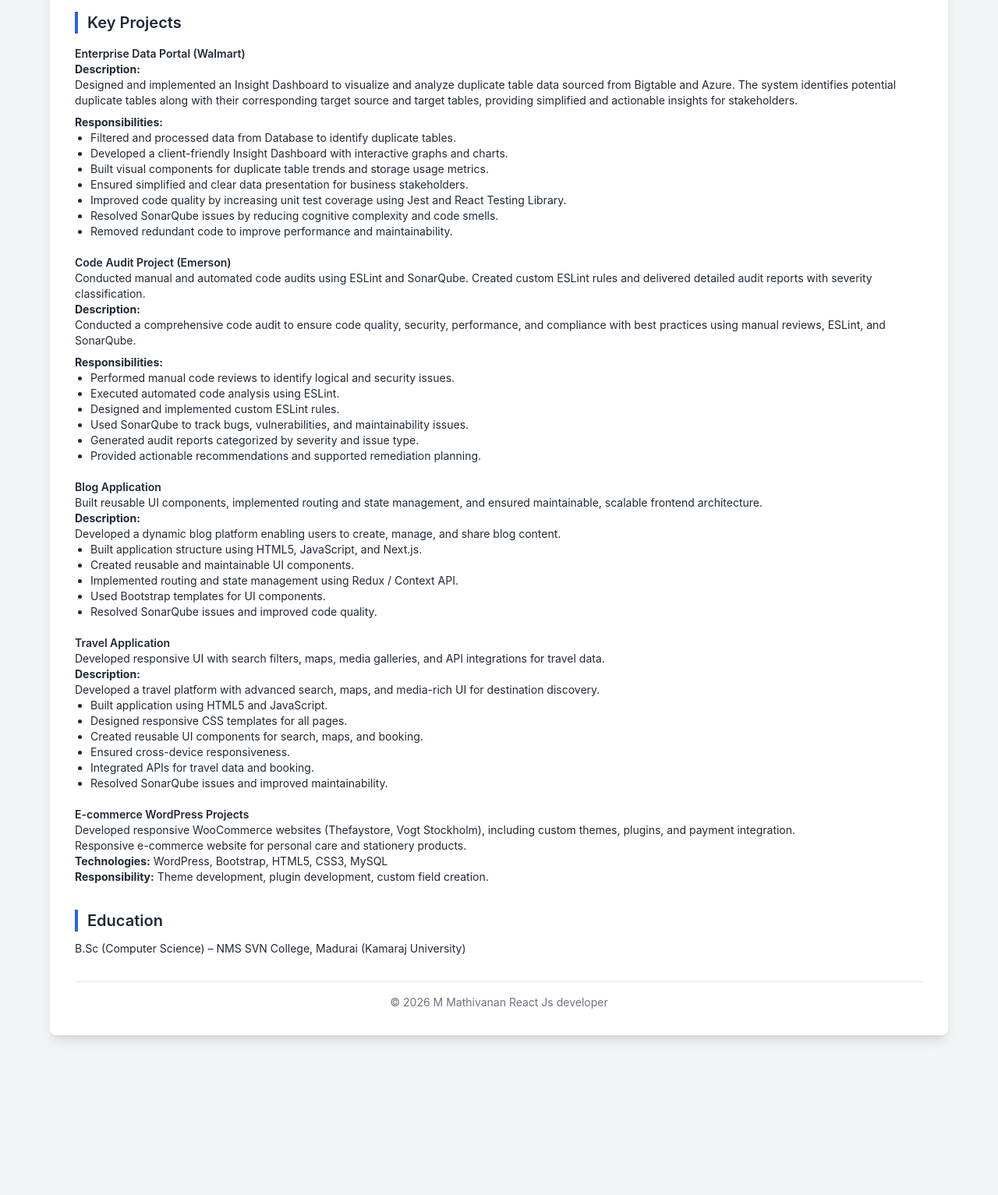
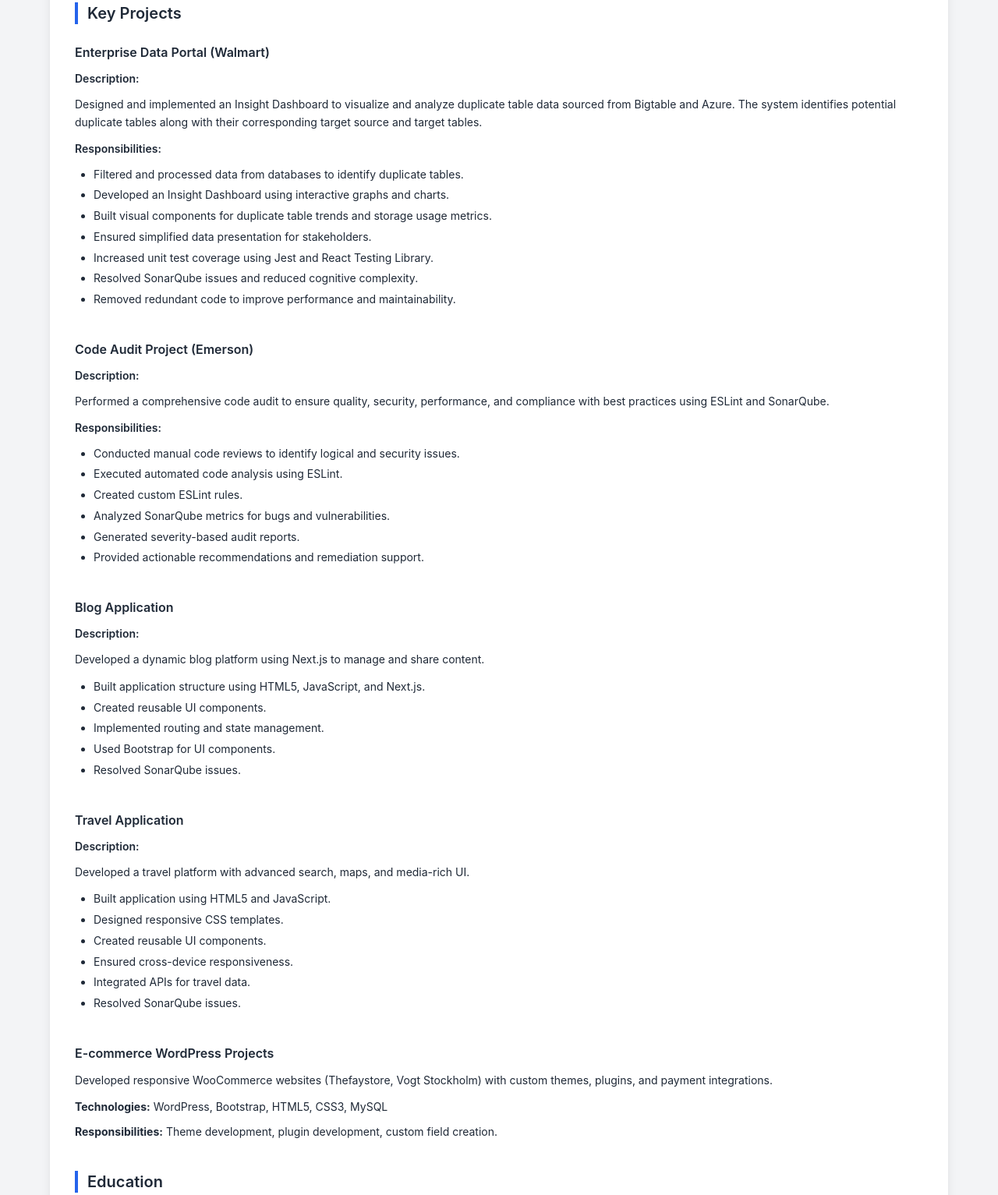
Before and after one commit to jackmathi/mathivanan.github.io, a website: page index.html in a window 1280 px wide. Shown: the part 830-2363 px from the top of the page at 78% size. Before the commit the page ends 2198 px from the top, so only its background shows below. Drawn offline with nearby package versions, Linux system fonts and the light colour scheme.

Commit message:
title space updated

```diff
--- a/index.html
+++ b/index.html
@@ -12,6 +12,15 @@
     body {
       font-family: 'Inter', sans-serif;
     }
+
+    @media print {
+      body {
+        background: white;
+      }
+      section {
+        margin-bottom: 24px;
+      }
+    }
   </style>
 </head>
 
@@ -20,24 +29,19 @@
 
     <!-- Header -->
     <header class="border-b pb-6 mb-6 flex flex-col md:flex-row md:justify-between md:items-start">
-
-  <!-- Left: Name & Role -->
       <div>
         <h1 class="text-3xl font-bold">M Mathivanan</h1>
         <p class="text-lg text-gray-600">Senior Software Engineer</p>
       </div>
 
-  <!-- Right: Contact Info -->
       <div class="mt-4 md:mt-0 text-md font-bold text-gray-700 text-left md:text-right space-y-1">
         <p>Email: mathibsc20@gmail.com</p>
         <p>Mobile: +91 96776 46565</p>
       </div>
-
     </header>
 
-
     <!-- Professional Summary -->
-    <section class="mb-8">
+    <section class="pb-10">
       <h2 class="text-xl font-semibold border-l-4 border-blue-600 pl-3 mb-3">
         Professional Summary
       </h2>
@@ -49,54 +53,56 @@
     </section>
 
     <!-- Skills -->
-    <section class="mb-8">
+    <section class="pb-10">
       <h2 class="text-xl font-semibold border-l-4 border-blue-600 pl-3 mb-4">
         Technical Skills
       </h2>
 
       <div class="grid grid-cols-1 md:grid-cols-3 gap-4">
         <div>
-          <h3 class="font-semibold mb-2">Frontend</h3>
+          <h3 class="font-semibold mb-1">Frontend</h3>
           <p class="text-sm">
-             <span class="font-semibold">Next.js, ReactJS, JavaScript, TypeScript,Tailwind CSS, </span>HTML5, CSS3, Redux, Bootstrap
+            <strong>Next.js, ReactJS, JavaScript, TypeScript, Tailwind CSS</strong>,
+            HTML5, CSS3, Redux, Bootstrap
           </p>
         </div>
 
         <div>
-          <h3 class="font-semibold mb-2">Backend</h3>
-          <p class="text-sm">PHP, WordPress, NodeJs</p>
+          <h3 class="font-semibold mb-1">Backend</h3>
+          <p class="text-sm">PHP, WordPress, Node.js</p>
         </div>
 
         <div>
-          <h3 class="font-semibold mb-2">Tools</h3>
+          <h3 class="font-semibold mb-1">Tools</h3>
           <p class="text-sm">
             GitHub, SonarQube, ESLint, Jest, React Testing Library, Figma, Sketch
           </p>
         </div>
 
         <div>
-          <h3 class="font-semibold mb-2">Database</h3>
+          <h3 class="font-semibold mb-1">Database</h3>
           <p class="text-sm">MySQL, MongoDB</p>
         </div>
 
         <div>
-          <h3 class="font-semibold mb-2">Cloud</h3>
+          <h3 class="font-semibold mb-1">Cloud</h3>
           <p class="text-sm">AWS, EC2</p>
         </div>
+
         <div>
-          <h3 class="font-semibold mb-2">OS</h3>
+          <h3 class="font-semibold mb-1">OS</h3>
           <p class="text-sm">Windows, macOS, Linux</p>
         </div>
       </div>
     </section>
 
     <!-- Experience -->
-    <section class="mb-8">
+    <section class="pb-10">
       <h2 class="text-xl font-semibold border-l-4 border-blue-600 pl-3 mb-4">
         Professional Experience
       </h2>
 
-      <ul class="space-y-3 text-sm">
+      <ul class="space-y-2 text-sm">
         <li><strong>Senior Software Engineer</strong> – Gemsource Consultancy, Chennai (Sep 2025 – Nov 2025)</li>
         <li><strong>Senior Software Engineer</strong> – Sureminds Solutions, Chennai (Nov 2024 – Aug 2025)</li>
         <li><strong>Engineer Technology</strong> – Vertical Marketing Pvt Ltd, Coimbatore (Apr 2021 – Nov 2023)</li>
@@ -109,115 +115,112 @@
     </section>
 
     <!-- Projects -->
-    <section class="mb-8">
-      <h2 class="text-xl font-semibold border-l-4 border-blue-600 pl-3 mb-4">
+    <section>
+      <h2 class="text-xl font-semibold border-l-4 border-blue-600 pl-3 mb-6">
         Key Projects
       </h2>
 
-      <div class="space-y-5 text-sm">
-        <div>
-          <h3 class="font-semibold">Enterprise Data Portal (Walmart)</h3>
-           <p><strong>Description:</strong></p>
-        <p>
-          Designed and implemented an Insight Dashboard to visualize and analyze duplicate table data
-          sourced from Bigtable and Azure. The system identifies potential duplicate tables along with
-          their corresponding target source and target tables, providing simplified and actionable
-          insights for stakeholders.
+      <div class="space-y-10 text-sm">
+
+        <!-- Project 1 -->
+        <div class="space-y-3">
+          <h3 class="font-semibold text-base">Enterprise Data Portal (Walmart)</h3>
+
+          <p class="font-semibold">Description:</p>
+          <p class="leading-relaxed">
+            Designed and implemented an Insight Dashboard to visualize and analyze duplicate table
+            data sourced from Bigtable and Azure. The system identifies potential duplicate tables
+            along with their corresponding target source and target tables.
           </p>
 
-        <p class="mt-2"><strong>Responsibilities:</strong></p>
-        <ul class="list-disc pl-5">
-          <li>Filtered and processed data from Database to identify duplicate tables.</li>
-          <li>Developed a client-friendly Insight Dashboard with interactive graphs and charts.</li>
+          <p class="font-semibold mt-4">Responsibilities:</p>
+          <ul class="list-disc pl-6 space-y-1 leading-relaxed">
+            <li>Filtered and processed data from databases to identify duplicate tables.</li>
+            <li>Developed an Insight Dashboard using interactive graphs and charts.</li>
             <li>Built visual components for duplicate table trends and storage usage metrics.</li>
-          <li>Ensured simplified and clear data presentation for business stakeholders.</li>
-          <li>Improved code quality by increasing unit test coverage using Jest and React Testing Library.</li>
-          <li>Resolved SonarQube issues by reducing cognitive complexity and code smells.</li>
+            <li>Ensured simplified data presentation for stakeholders.</li>
+            <li>Increased unit test coverage using Jest and React Testing Library.</li>
+            <li>Resolved SonarQube issues and reduced cognitive complexity.</li>
             <li>Removed redundant code to improve performance and maintainability.</li>
           </ul>
         </div>
 
-        <div>
-          <h3 class="font-semibold">Code Audit Project (Emerson)</h3>
-          <p>
-            Conducted manual and automated code audits using ESLint and SonarQube.
-            Created custom ESLint rules and delivered detailed audit reports with severity classification.
-          </p>
-          <p><strong>Description:</strong></p>
-        <p>
-          Conducted a comprehensive code audit to ensure code quality, security, performance,
-          and compliance with best practices using manual reviews, ESLint, and SonarQube.
+        <!-- Project 2 -->
+        <div class="space-y-3">
+          <h3 class="font-semibold text-base">Code Audit Project (Emerson)</h3>
+
+          <p class="font-semibold">Description:</p>
+          <p class="leading-relaxed">
+            Performed a comprehensive code audit to ensure quality, security, performance,
+            and compliance with best practices using ESLint and SonarQube.
           </p>
 
-        <p class="mt-2"><strong>Responsibilities:</strong></p>
-        <ul class="list-disc pl-5">
-          <li>Performed manual code reviews to identify logical and security issues.</li>
+          <p class="font-semibold mt-4">Responsibilities:</p>
+          <ul class="list-disc pl-6 space-y-1 leading-relaxed">
+            <li>Conducted manual code reviews to identify logical and security issues.</li>
             <li>Executed automated code analysis using ESLint.</li>
-          <li>Designed and implemented custom ESLint rules.</li>
-          <li>Used SonarQube to track bugs, vulnerabilities, and maintainability issues.</li>
-          <li>Generated audit reports categorized by severity and issue type.</li>
-          <li>Provided actionable recommendations and supported remediation planning.</li>
+            <li>Created custom ESLint rules.</li>
+            <li>Analyzed SonarQube metrics for bugs and vulnerabilities.</li>
+            <li>Generated severity-based audit reports.</li>
+            <li>Provided actionable recommendations and remediation support.</li>
           </ul>
         </div>
 
-        <div>
-          <h3 class="font-semibold">Blog Application </h3>
-          <p>
-            Built reusable UI components, implemented routing and state management,
-            and ensured maintainable, scalable frontend architecture.
-          </p>
-          <p><strong>Description:</strong></p>
-        <p>
-          Developed a dynamic blog platform enabling users to create, manage, and share blog content.
+        <!-- Project 3 -->
+        <div class="space-y-3">
+          <h3 class="font-semibold text-base">Blog Application</h3>
+
+          <p class="font-semibold">Description:</p>
+          <p class="leading-relaxed">
+            Developed a dynamic blog platform using Next.js to manage and share content.
           </p>
 
-        <ul class="list-disc pl-5">
+          <ul class="list-disc pl-6 space-y-1 leading-relaxed">
             <li>Built application structure using HTML5, JavaScript, and Next.js.</li>
-          <li>Created reusable and maintainable UI components.</li>
-          <li>Implemented routing and state management using Redux / Context API.</li>
-          <li>Used Bootstrap templates for UI components.</li>
-          <li>Resolved SonarQube issues and improved code quality.</li>
+            <li>Created reusable UI components.</li>
+            <li>Implemented routing and state management.</li>
+            <li>Used Bootstrap for UI components.</li>
+            <li>Resolved SonarQube issues.</li>
           </ul>
         </div>
 
-        <div>
-          <h3 class="font-semibold">Travel Application</h3>
-          <p>
-            Developed responsive UI with search filters, maps, media galleries,
-            and API integrations for travel data.
-          </p>
-          <p><strong>Description:</strong></p>
-        <p>
-          Developed a travel platform with advanced search, maps, and media-rich UI for destination discovery.
+        <!-- Project 4 -->
+        <div class="space-y-3">
+          <h3 class="font-semibold text-base">Travel Application</h3>
+
+          <p class="font-semibold">Description:</p>
+          <p class="leading-relaxed">
+            Developed a travel platform with advanced search, maps, and media-rich UI.
           </p>
 
-        <ul class="list-disc pl-5">
+          <ul class="list-disc pl-6 space-y-1 leading-relaxed">
             <li>Built application using HTML5 and JavaScript.</li>
-          <li>Designed responsive CSS templates for all pages.</li>
-          <li>Created reusable UI components for search, maps, and booking.</li>
+            <li>Designed responsive CSS templates.</li>
+            <li>Created reusable UI components.</li>
             <li>Ensured cross-device responsiveness.</li>
-          <li>Integrated APIs for travel data and booking.</li>
-          <li>Resolved SonarQube issues and improved maintainability.</li>
+            <li>Integrated APIs for travel data.</li>
+            <li>Resolved SonarQube issues.</li>
           </ul>
         </div>
 
-        <div>
-          <h3 class="font-semibold">E-commerce WordPress Projects</h3>
-          <p>
-            Developed responsive WooCommerce websites (Thefaystore, Vogt Stockholm),
-            including custom themes, plugins, and payment integration.
+        <!-- Project 5 -->
+        <div class="space-y-3 pb-10">
+          <h3 class="font-semibold text-base">E-commerce WordPress Projects</h3>
+
+          <p class="leading-relaxed">
+            Developed responsive WooCommerce websites (Thefaystore, Vogt Stockholm)
+            with custom themes, plugins, and payment integrations.
           </p>
-          <p>
-          Responsive e-commerce website for personal care and stationery products.
-        </p>
+
           <p><strong>Technologies:</strong> WordPress, Bootstrap, HTML5, CSS3, MySQL</p>
-        <p><strong>Responsibility:</strong> Theme development, plugin development, custom field creation.</p>
+          <p><strong>Responsibilities:</strong> Theme development, plugin development, custom field creation.</p>
         </div>
+
       </div>
     </section>
 
     <!-- Education -->
-    <section class="mb-8">
+    <section>
       <h2 class="text-xl font-semibold border-l-4 border-blue-600 pl-3 mb-3">
         Education
       </h2>
@@ -227,8 +230,8 @@
     </section>
 
     <!-- Footer -->
-    <footer class="text-center text-sm text-gray-500 border-t pt-4">
-      © 2026 M Mathivanan React Js developer
+    <footer class="text-center text-sm text-gray-500 border-t pt-4 mt-6">
+      © 2026 M Mathivanan – React JS Developer
     </footer>
 
   </div>
```
Lines whose indentation alone changed are shown as unchanged.
